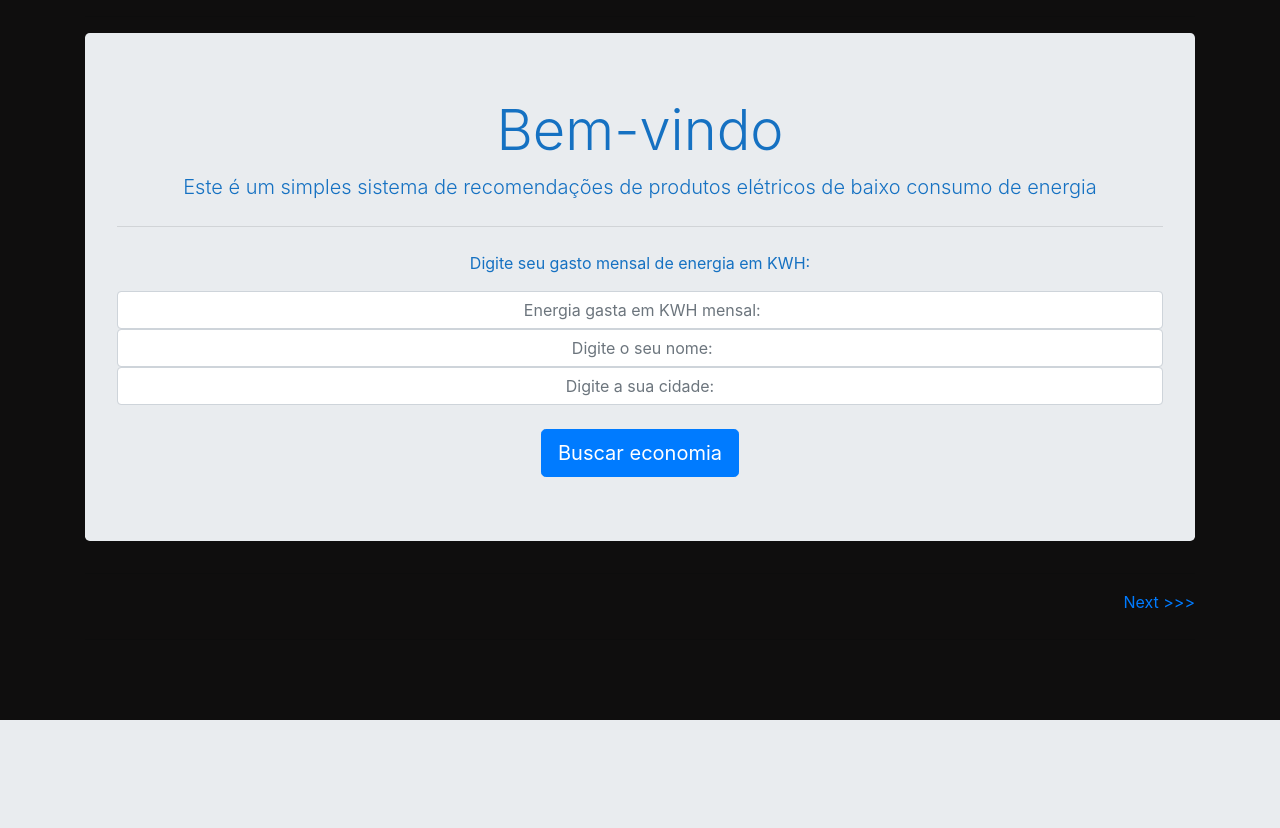
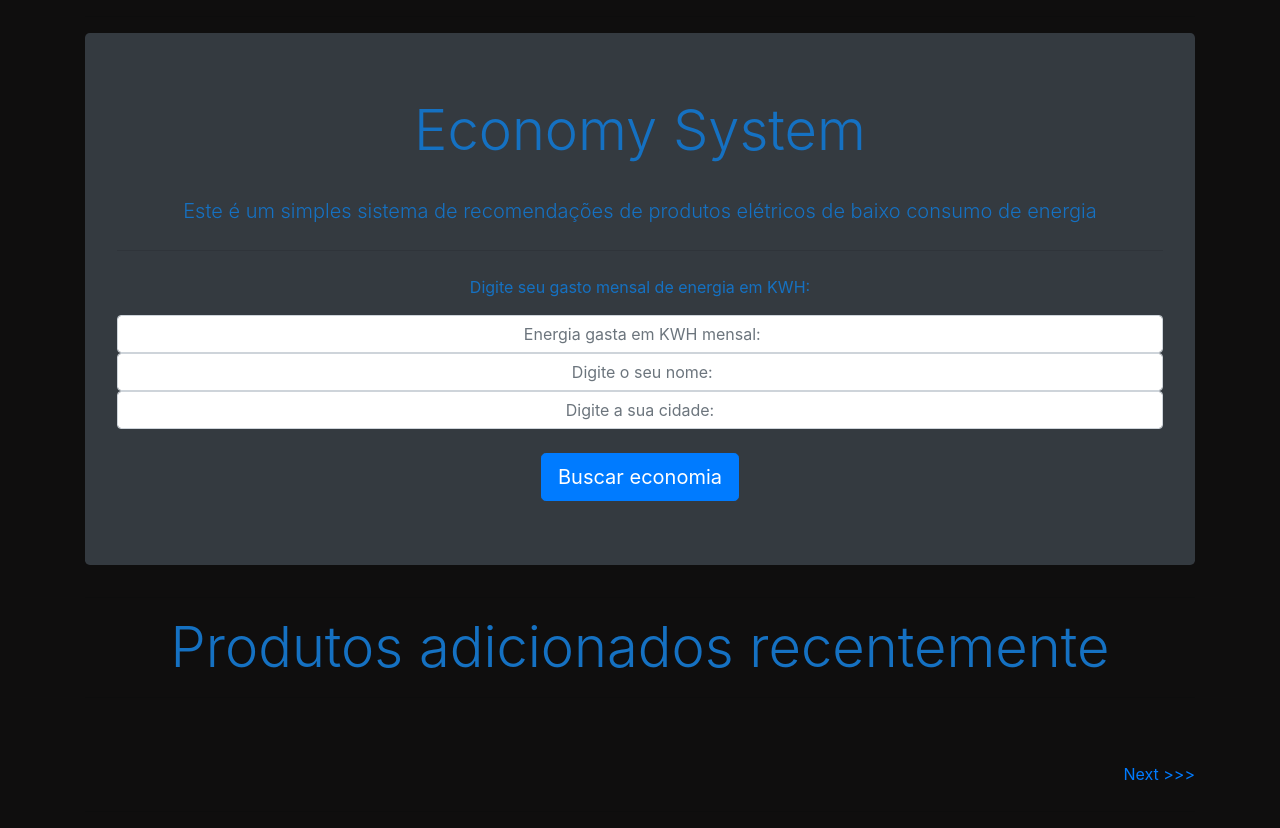
Before and after one commit to salveegu/2-versao, a Node project: template views/home.ejs in a window 1280 px wide. Shown: the part 80-908 px from the top of the page. Before the commit the page ends 800 px from the top, so only its background shows below. Run offline with Node 20 templates, Linux system fonts and the light colour scheme; the template is opened without the code that fills it, so the values that code supplies are empty.

Commit message:
11:38 terça-feira, 1 de novembro de 2022 (BRT) Horário em Camboriú, SC

```diff
--- a/views/home.ejs
+++ b/views/home.ejs
@@ -4,8 +4,9 @@
         <div class="container">
 
             <hr>
-            <div class="jumbotron">
-                <h1 class="display-4">Bem-vindo</h1>
+            <div class="jumbotron bg-dark">
+                <h1 class="display-4">Economy System</h1>
+                <br>
                 <p class="lead">Este é um simples sistema de recomendações de produtos elétricos de baixo consumo de
                     energia</p>
                 <hr class="my-4">
@@ -32,8 +33,16 @@
             </div>
             <hr>
 
+            <div>
+                <p class="display-4">Produtos adicionados recentemente</p>
+            </div>
+
+            <hr>
+
+            <div class="row">
             <%articles.forEach(article=> { %>
-                <div class="card">
+
+                <div class="card bg-dark pl-3 ml-5 mr-3" >
                     <div class="card-header">
                         <h2>
                             <%= article.title %>
@@ -41,6 +50,10 @@
 
                     </div>
                     <div class="card-body">
+                        <p>
+                            <%= article.preco %>
+                        </p>
+
 
                         <a href="/<%= article.slug %> " class="btn btn-success">Ver Produto</a>
 
@@ -50,7 +63,9 @@
                 <br>
 
                 <% }) %>
-
+                <br>
+            </div>
+            <br>
                     <div class="row">
                         <div class="col col-12">
                             <a style="float:right" href="/articles/page/2">Next >>></a>
```
